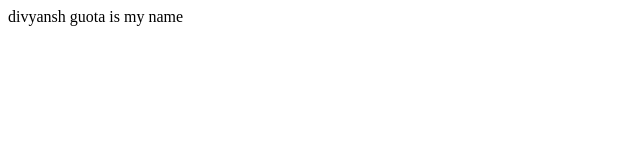
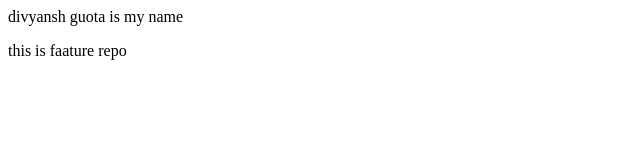
Before and after one commit to Divyansh-Gupta123/localRepo, a plain HTML site: page LocalRepo/index.html in a window 1280 px wide. Shown: the whole page, without its empty margins (0-640 px from the left). Drawn offline with Linux system fonts and the light colour scheme.

Commit message:
some changes

```diff
--- a/LocalRepo/index.html
+++ b/LocalRepo/index.html
@@ -1 +1,2 @@
 <p>divyansh guota is my name </p>
+<p>this is faature repo</p>
```
